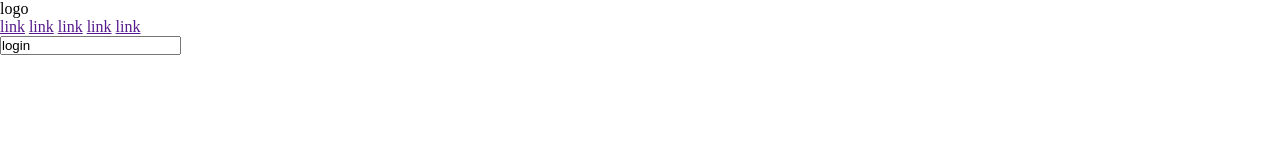
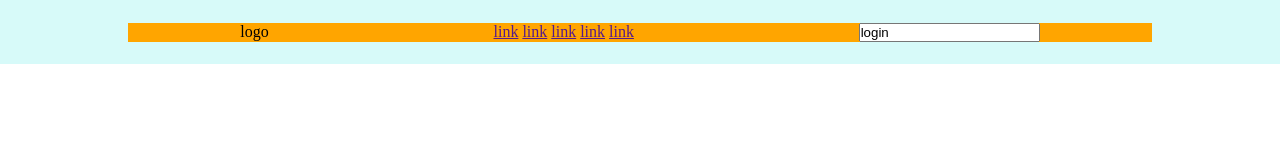
Before and after one commit to MarcoPercolla/htmlcss-struttura-discord, a plain HTML site: page index.html in a window 1280 px wide. Drawn offline with Linux system fonts and the light colour scheme.

Commit message:
aggiunto footer e migliorato header

```diff
--- a/css/style.css
+++ b/css/style.css
@@ -4,3 +4,23 @@
 	box-sizing: border-box;
 
 }
+
+.container {
+    background-color: rgb(215, 250, 249);
+    height: 4em;
+    display: flex;
+    align-items: center;
+    align-content: center;
+    justify-content: center;
+
+}
+
+header {
+    display: flex;
+    justify-content: space-around;
+    width: 80vw;
+    align-items: center;
+    align-content: flex-end;
+    background-color: orange;
+
+}
--- a/index.html
+++ b/index.html
@@ -24,7 +24,7 @@
 
         </header>
     </div>
-    <div class="container">
+
     <main>
         <section class="bianca">
             <div class="celeste"></div>
@@ -47,7 +47,17 @@
 
     </main>
 
-    </div>
+
+    <footer>
+        <section class="altafooter">
+
+        </section>
+        <section class="bassafooter">
+
+        </section>
+
+    </footer>
+
 
 </body>
 </html>
```
Lines whose indentation alone changed are shown as unchanged.
